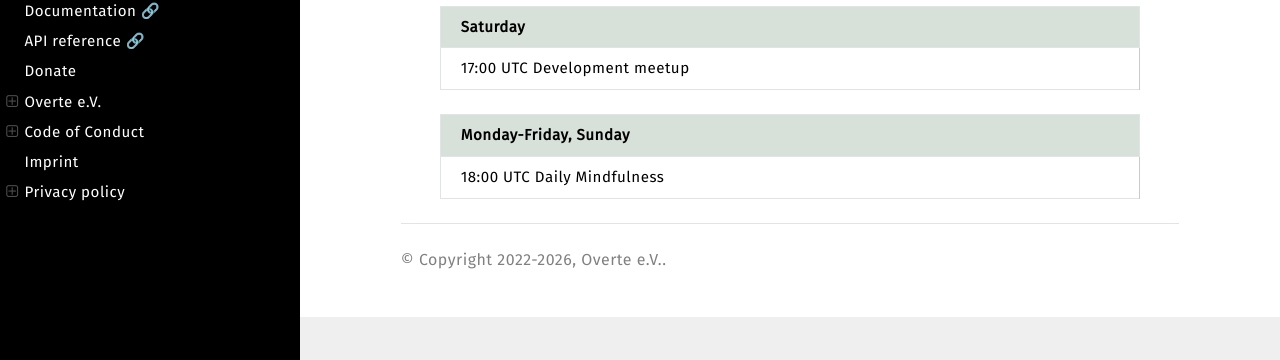
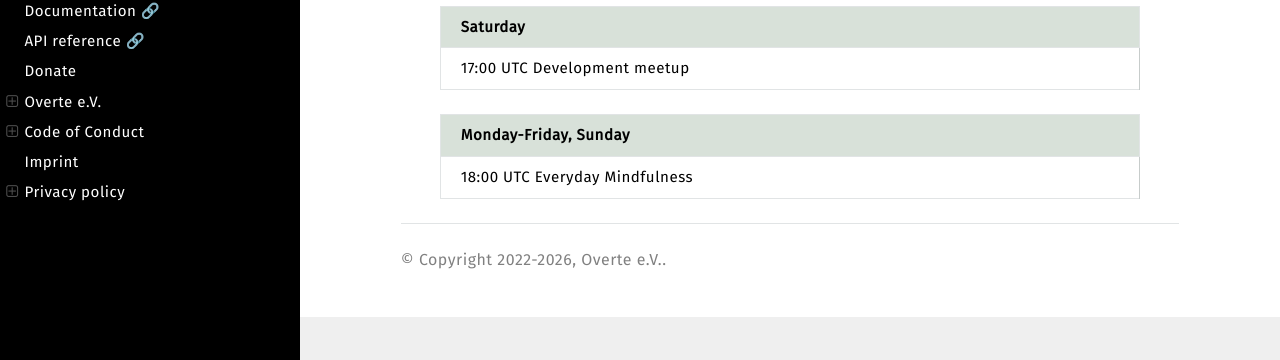
Before and after one commit to overte-org/overte-website-sphinx, a Sphinx documentation site: the page built from source/calendar.rst, in a window 1280 px wide. Shown: the part 420-780 px from the top of the page. Built offline with Sphinx 7.4.7 and the Read the Docs theme 3.1.0, drawn with Linux system fonts in a browser that asks for light colours.

Commit message:
Update daily mindfulness event description

```diff
--- a/source/calendar.rst
+++ b/source/calendar.rst
@@ -19,8 +19,8 @@ To convert to your local timezone, please ask your preferred search engine somet
 | 17:00 UTC  Development meetup |
 +-------------------------------+
 
-+------------------------------+
-| Monday-Friday, Sunday        |
-+==============================+
-| 18:00 UTC  Daily Mindfulness |
-+------------------------------+
++---------------------------------+
+| Monday-Friday, Sunday           |
++=================================+
+| 18:00 UTC  Everyday Mindfulness |
++---------------------------------+
```
